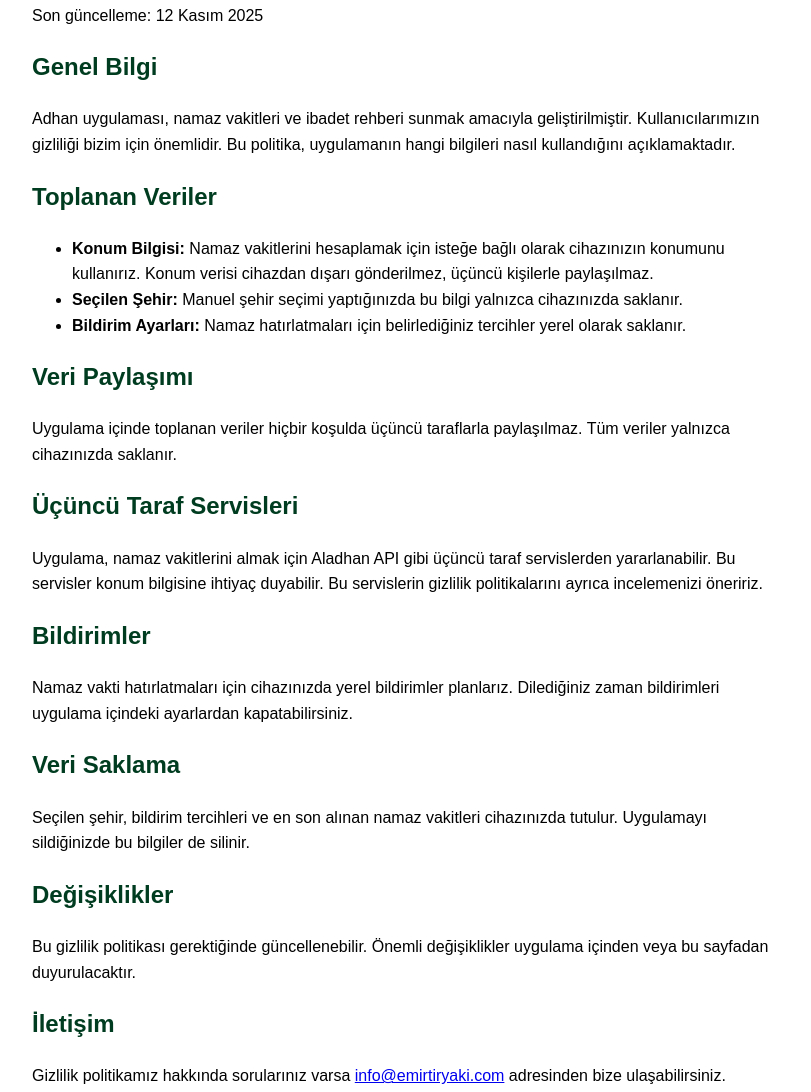
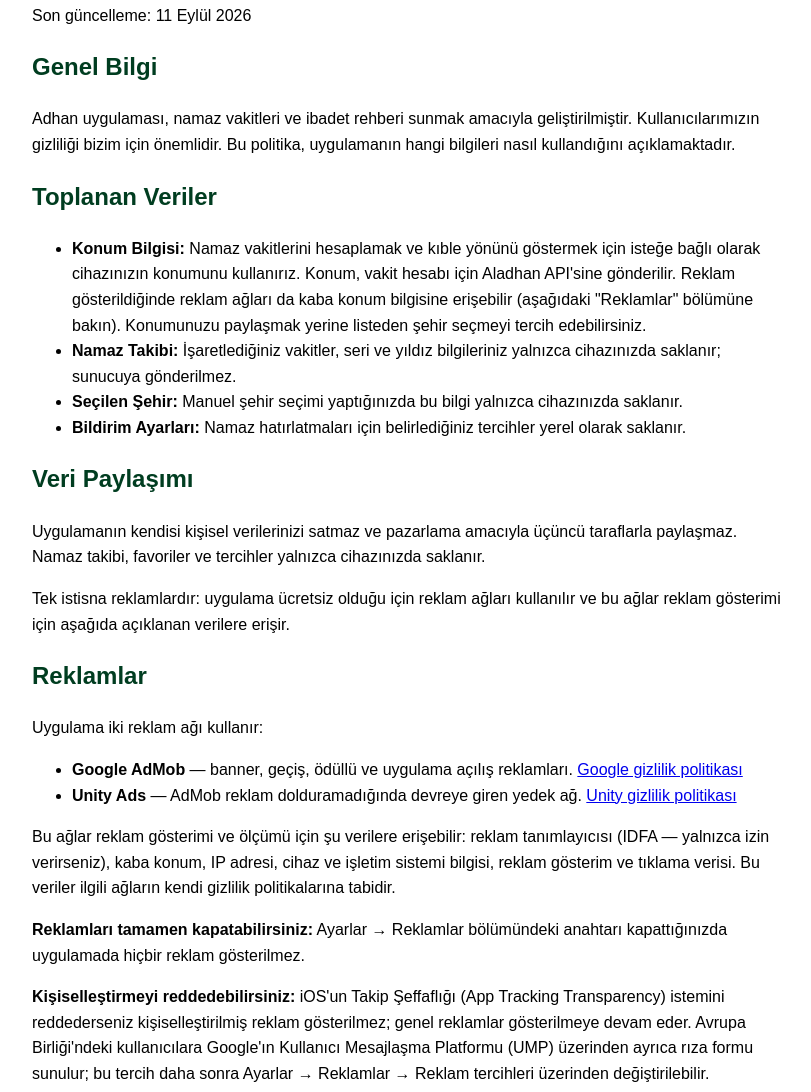
Before and after one commit to emirirr/adhan-privacy, a plain HTML site: page index.html in a window 1280 px wide. Shown: the part 110-1202 px from the top of the page, without its empty margins (233-1044 px from the left). Drawn offline with Linux system fonts and the light colour scheme.

Commit message:
Reklam ağlarını gizlilik politikasına ekle
Politika "toplanan veriler hiçbir koşulda üçüncü taraflarla paylaşılmaz"
diyordu; uygulama AdMob ile reklam gösterdiği için bu beyan dogru degildi.
Unity Ads da eklendigi icin ikisi de aciklandi:

- Hangi ağların kullanıldığı ve kendi gizlilik politikalarına baglantilar
- Eriştikleri veriler: IDFA (izinle), kaba konum, IP, cihaz bilgisi,
  reklam gosterim/tiklama verisi
- Reklamlarin Ayarlar'dan tamamen kapatilabildigi
- ATT reddi ve AB icin UMP riza formu

Konum maddesi de duzeltildi: konum vakit hesabi icin Aladhan API'sine
gonderiliyor, "cihazdan disari gonderilmez" ifadesi yanlisti.

Co-Authored-By: Claude Opus 5 <noreply@anthropic.com>

```diff
--- a/index.html
+++ b/index.html
@@ -10,20 +10,41 @@
 </head>
 <body>
   <h1>Adhan Gizlilik Politikası</h1>
-  <p>Son güncelleme: 12 Kasım 2025</p>
+  <p>Son güncelleme: 11 Eylül 2026</p>
 
   <h2>Genel Bilgi</h2>
   <p>Adhan uygulaması, namaz vakitleri ve ibadet rehberi sunmak amacıyla geliştirilmiştir. Kullanıcılarımızın gizliliği bizim için önemlidir. Bu politika, uygulamanın hangi bilgileri nasıl kullandığını açıklamaktadır.</p>
 
   <h2>Toplanan Veriler</h2>
   <ul>
-    <li><strong>Konum Bilgisi:</strong> Namaz vakitlerini hesaplamak için isteğe bağlı olarak cihazınızın konumunu kullanırız. Konum verisi cihazdan dışarı gönderilmez, üçüncü kişilerle paylaşılmaz.</li>
+    <li><strong>Konum Bilgisi:</strong> Namaz vakitlerini hesaplamak ve kıble yönünü göstermek için isteğe bağlı olarak cihazınızın konumunu kullanırız. Konum, vakit hesabı için Aladhan API'sine gönderilir. Reklam gösterildiğinde reklam ağları da kaba konum bilgisine erişebilir (aşağıdaki "Reklamlar" bölümüne bakın). Konumunuzu paylaşmak yerine listeden şehir seçmeyi tercih edebilirsiniz.</li>
+    <li><strong>Namaz Takibi:</strong> İşaretlediğiniz vakitler, seri ve yıldız bilgileriniz yalnızca cihazınızda saklanır; sunucuya gönderilmez.</li>
     <li><strong>Seçilen Şehir:</strong> Manuel şehir seçimi yaptığınızda bu bilgi yalnızca cihazınızda saklanır.</li>
     <li><strong>Bildirim Ayarları:</strong> Namaz hatırlatmaları için belirlediğiniz tercihler yerel olarak saklanır.</li>
   </ul>
 
   <h2>Veri Paylaşımı</h2>
-  <p>Uygulama içinde toplanan veriler hiçbir koşulda üçüncü taraflarla paylaşılmaz. Tüm veriler yalnızca cihazınızda saklanır.</p>
+  <p>Uygulamanın kendisi kişisel verilerinizi satmaz ve pazarlama amacıyla üçüncü taraflarla paylaşmaz. Namaz takibi, favoriler ve tercihler yalnızca cihazınızda saklanır.</p>
+  <p>Tek istisna reklamlardır: uygulama ücretsiz olduğu için reklam ağları kullanılır ve bu ağlar reklam gösterimi için aşağıda açıklanan verilere erişir.</p>
+
+  <h2>Reklamlar</h2>
+  <p>Uygulama iki reklam ağı kullanır:</p>
+  <ul>
+    <li><strong>Google AdMob</strong> — banner, geçiş, ödüllü ve uygulama açılış reklamları.
+        <a href="https://policies.google.com/privacy">Google gizlilik politikası</a></li>
+    <li><strong>Unity Ads</strong> — AdMob reklam dolduramadığında devreye giren yedek ağ.
+        <a href="https://unity.com/legal/game-player-and-app-user-privacy-policy">Unity gizlilik politikası</a></li>
+  </ul>
+  <p>Bu ağlar reklam gösterimi ve ölçümü için şu verilere erişebilir: reklam tanımlayıcısı
+  (IDFA — yalnızca izin verirseniz), kaba konum, IP adresi, cihaz ve işletim sistemi bilgisi,
+  reklam gösterim ve tıklama verisi. Bu veriler ilgili ağların kendi gizlilik politikalarına tabidir.</p>
+  <p><strong>Reklamları tamamen kapatabilirsiniz:</strong> Ayarlar &rarr; Reklamlar bölümündeki
+  anahtarı kapattığınızda uygulamada hiçbir reklam gösterilmez.</p>
+  <p><strong>Kişiselleştirmeyi reddedebilirsiniz:</strong> iOS'un Takip Şeffaflığı (App Tracking
+  Transparency) istemini reddederseniz kişiselleştirilmiş reklam gösterilmez; genel reklamlar
+  gösterilmeye devam eder. Avrupa Birliği'ndeki kullanıcılara Google'ın Kullanıcı Mesajlaşma
+  Platformu (UMP) üzerinden ayrıca rıza formu sunulur; bu tercih daha sonra
+  Ayarlar &rarr; Reklamlar &rarr; Reklam tercihleri üzerinden değiştirilebilir.</p>
 
   <h2>Üçüncü Taraf Servisleri</h2>
   <p>Uygulama, namaz vakitlerini almak için Aladhan API gibi üçüncü taraf servislerden yararlanabilir. Bu servisler konum bilgisine ihtiyaç duyabilir. Bu servislerin gizlilik politikalarını ayrıca incelemenizi öneririz.</p>
```
